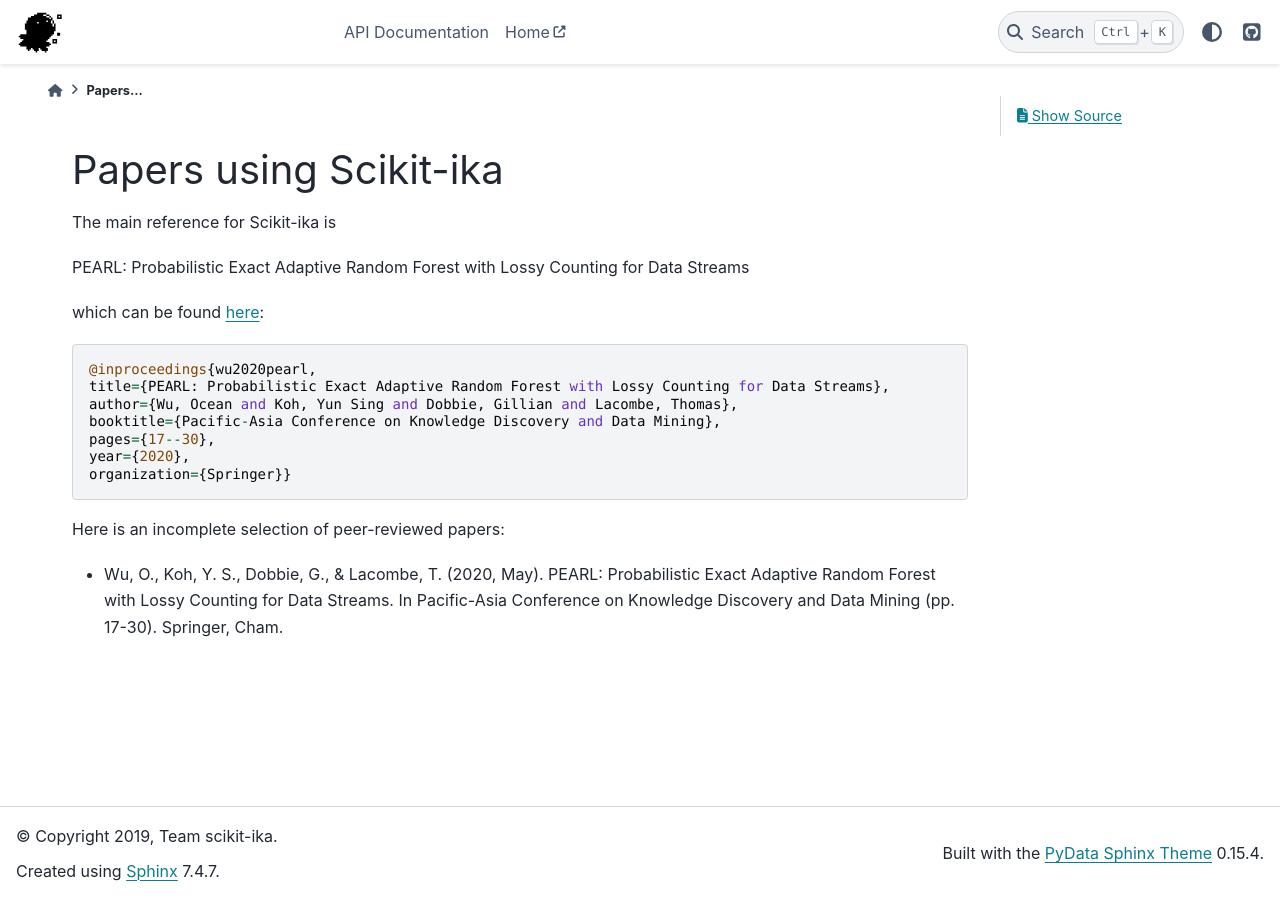
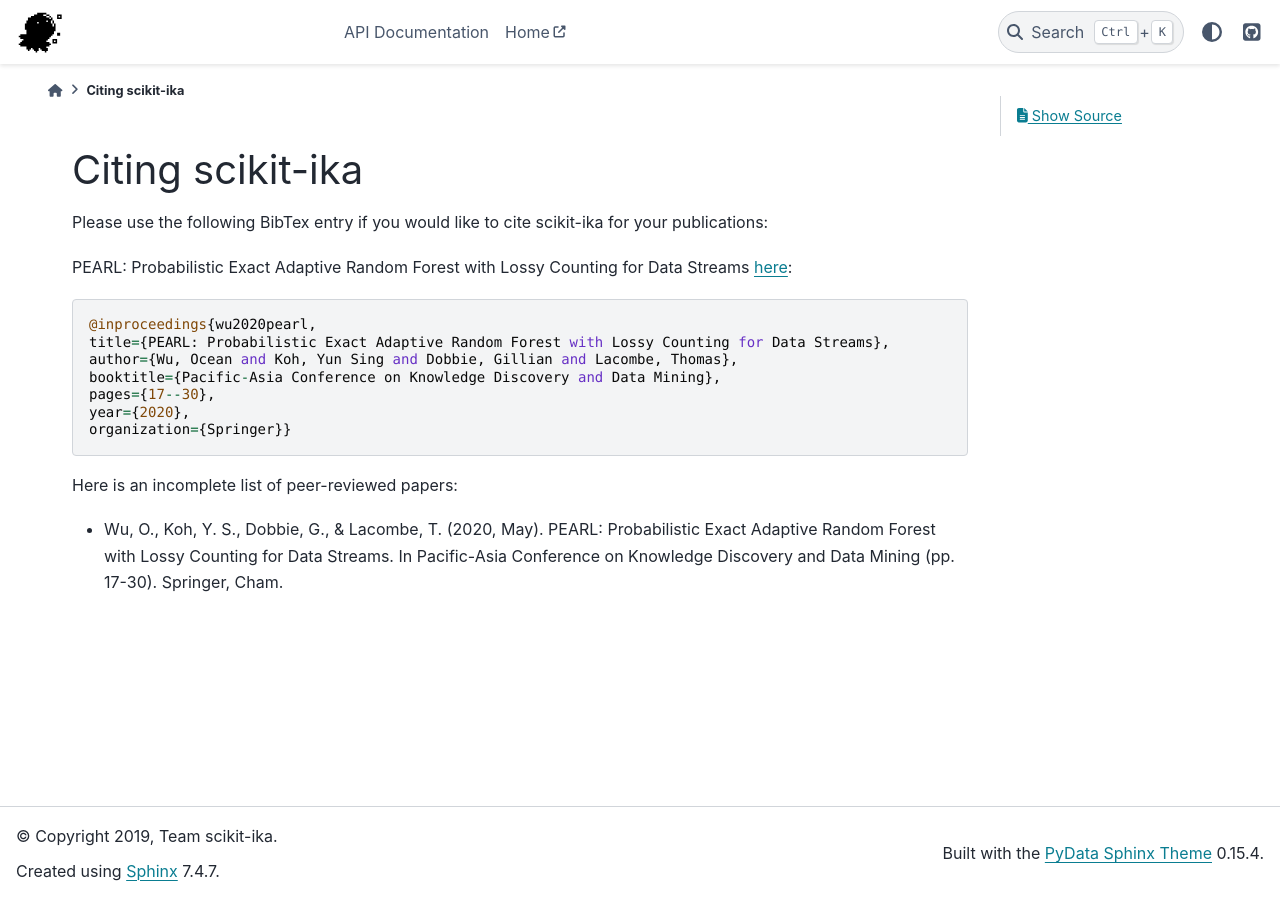
Before and after one commit to scikit-ika/scikit-ika, a Sphinx documentation site: the page built from docs/reference.rst, in a window 1280 px wide. Built offline with Sphinx 7.4.7 and the PyData theme 0.15.4, drawn with Linux system fonts in a browser that asks for light colours.

Commit message:
Update docs

```diff
--- a/docs/reference.rst
+++ b/docs/reference.rst
@@ -1,12 +1,10 @@
-=================
-Papers using Scikit-ika
-=================
+=======================
+Citing scikit-ika
+=======================
 
-The main reference for Scikit-ika is
+Please use the following BibTex entry if you would like to cite scikit-ika for your publications:
 
-PEARL: Probabilistic Exact Adaptive Random Forest with Lossy Counting for Data Streams
-
-which can be found `here`_::
+PEARL: Probabilistic Exact Adaptive Random Forest with Lossy Counting for Data Streams `here`_::
 
     @inproceedings{wu2020pearl,
     title={PEARL: Probabilistic Exact Adaptive Random Forest with Lossy Counting for Data Streams},
@@ -19,6 +17,6 @@ which can be found `here`_::
 .. _here: https://link.springer.com/chapter/10.1007/978-3-030-47436-2_2
 
 
-Here is an incomplete selection of peer-reviewed papers:
+Here is an incomplete list of peer-reviewed papers:
 
 * Wu, O., Koh, Y. S., Dobbie, G., & Lacombe, T. (2020, May). PEARL: Probabilistic Exact Adaptive Random Forest with Lossy Counting for Data Streams. In Pacific-Asia Conference on Knowledge Discovery and Data Mining (pp. 17-30). Springer, Cham.
```
Also changed, not shown: docs/index.rst (+2 -12 lines), docs/installation.rst (+7 -11 lines).
